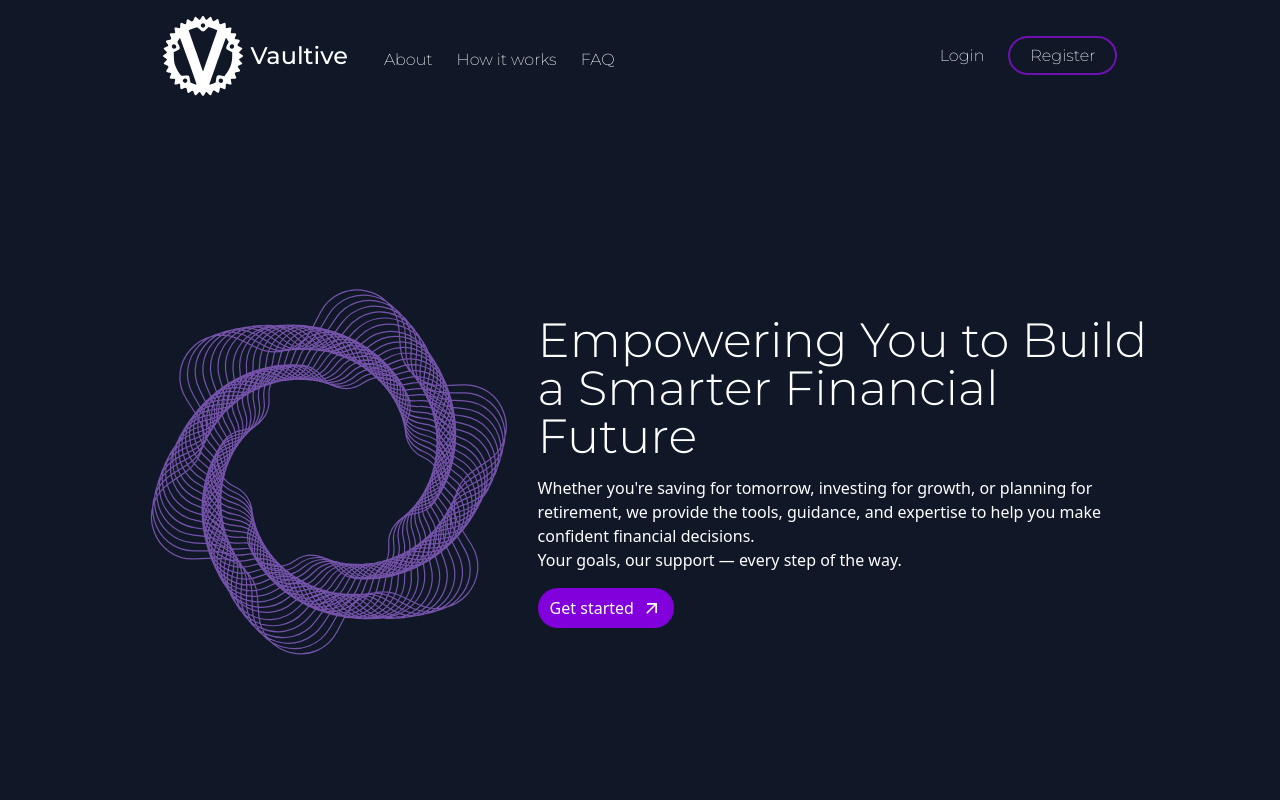
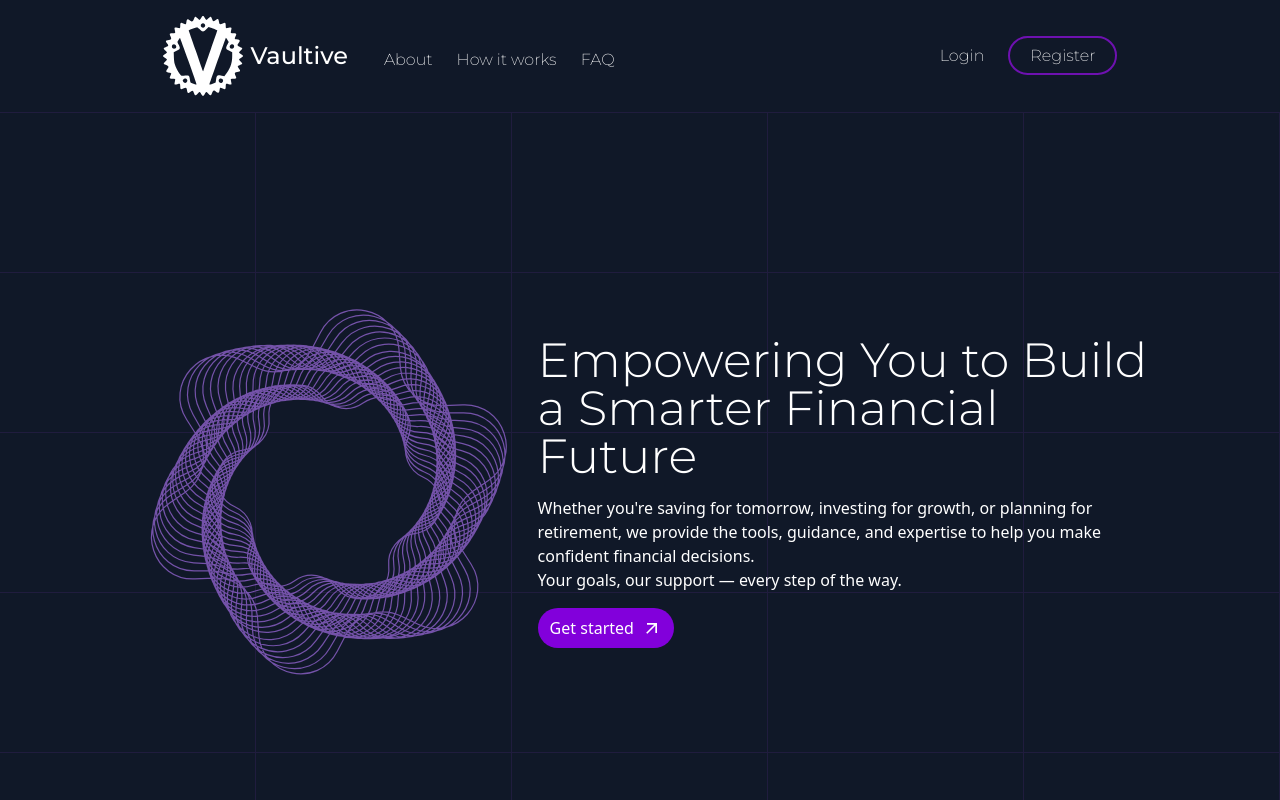
Before and after one commit to Dabdiiusuf/Vaultive, a React (Vite) app in the folder Client/: page / in a window 1280 px wide. Built offline with nearby package versions, Linux system fonts and the light colour scheme.

Commit message:
Added lines to background

```diff
--- a/Client/src/Pages/Home.jsx
+++ b/Client/src/Pages/Home.jsx
@@ -7,8 +7,16 @@ import { AuthContext } from "../Providers/AuthContext";
 const Home = () => {
   return (
     <div className="w-full min-h-screen bg-gray-900">
-      <div className="flex flex-col justify-center items-center min-h-screen">
-        <div className="w-[80%] h-full flex justify-between items-center mb-20">
+      <div className="relative flex flex-col justify-center items-center min-h-screen">
+        <div className="absolute inset-0 z-0 grid grid-cols-5 grid-rows-5">
+          {Array.from({ length: 25 }).map((_, i) => (
+            <div
+              key={i}
+              className="border-r border-t border-purple-500 opacity-10"
+            ></div>
+          ))}
+        </div>
+        <div className="w-[80%] h-full flex justify-between items-center mb-10">
           <Lottie
             animationData={animationData}
             loop={true}
```
